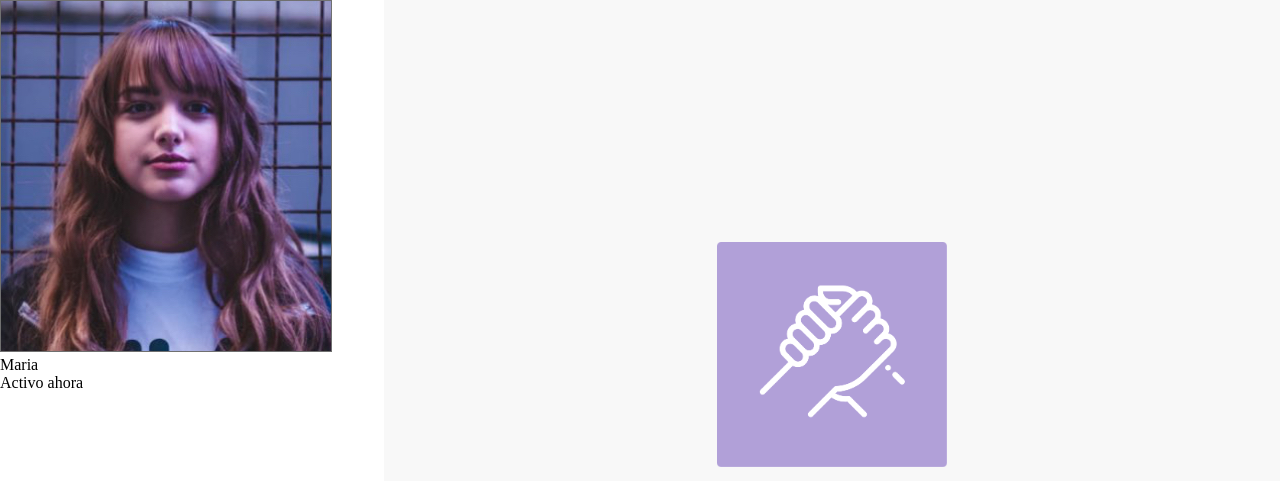
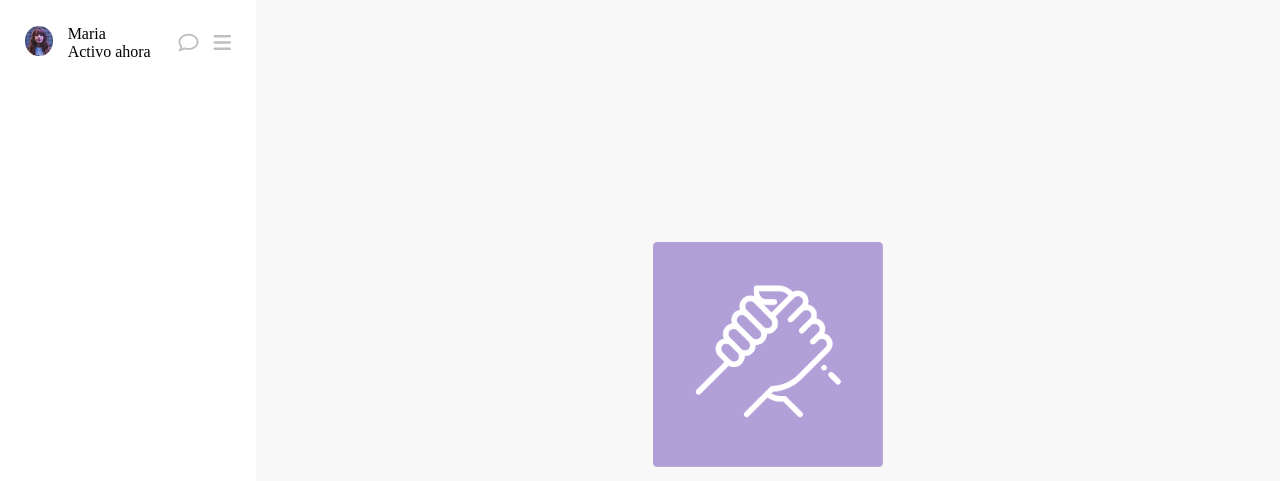
Before and after one commit to Simoncarlosv/Desafio-Flexbox, a plain HTML site: page index.html in a window 1280 px wide. Shown: the top 481 px of the page. Drawn offline with Linux system fonts and the light colour scheme.

Commit message:
Actualización- armando sidebar

```diff
--- a/assets/css/styles.scss
+++ b/assets/css/styles.scss
@@ -8,7 +8,7 @@ body{
     display: flex;
 
     aside{
-        width: 30%;
+        width: 20%;
         height: 100vh;
         display: flex;
         flex-flow: column;
@@ -16,16 +16,46 @@ body{
 
         .aside-usuario{
             display: flex;
+            align-items: center;
             justify-content: space-between;
+            padding: 25px;
 
             .usuario{
+                display: flex;
+                flex-flow: row;
+                align-items: center;
+                gap: 15px;
 
+                .foto-usuario{
+                    width: 18%;
+
+                    img{
+                        width: 100%;
+                        border-radius: 50%;
+                    }
+                }
+            }
+
+            .iconos{
+                display: flex;
+                flex-flow: row;
+                gap: 15px;
+
+                i{
+                    font-size: 20px;
+                    color: #bec0c0;
+                    cursor: pointer;
+                    transition: 0.3s;
+                }
+                i:hover{
+                    color: #a491d3;
+                }
             }
         }
     }
 
     main{
-        width: 70%;
+        width: 80%;
         height: 100vh;
         display: flex;
         flex-flow: column;
--- a/index.html
+++ b/index.html
@@ -15,14 +15,17 @@
 <aside>
     <div class="aside-usuario">
         <div class="usuario">
-            <figure>
+            <figure class="foto-usuario">
                 <img src="assets/img/maria.jpg" alt="foto-maria">
             </figure>
-            <p class="nombre">Maria</p>
-            <p class="estado">Activo ahora</p>
+            <div class="nombre-estado">
+                <p class="nombre">Maria</p>
+                <p class="estado">Activo ahora</p>
+            </div>
         </div>
         <div class="iconos">
-
+            <i class="fa-regular fa-comment"></i>
+            <i class="fa-solid fa-bars"></i>
         </div>
     </div>
 
```
Also changed, not shown: assets/css/styles.css, 1 other file.
